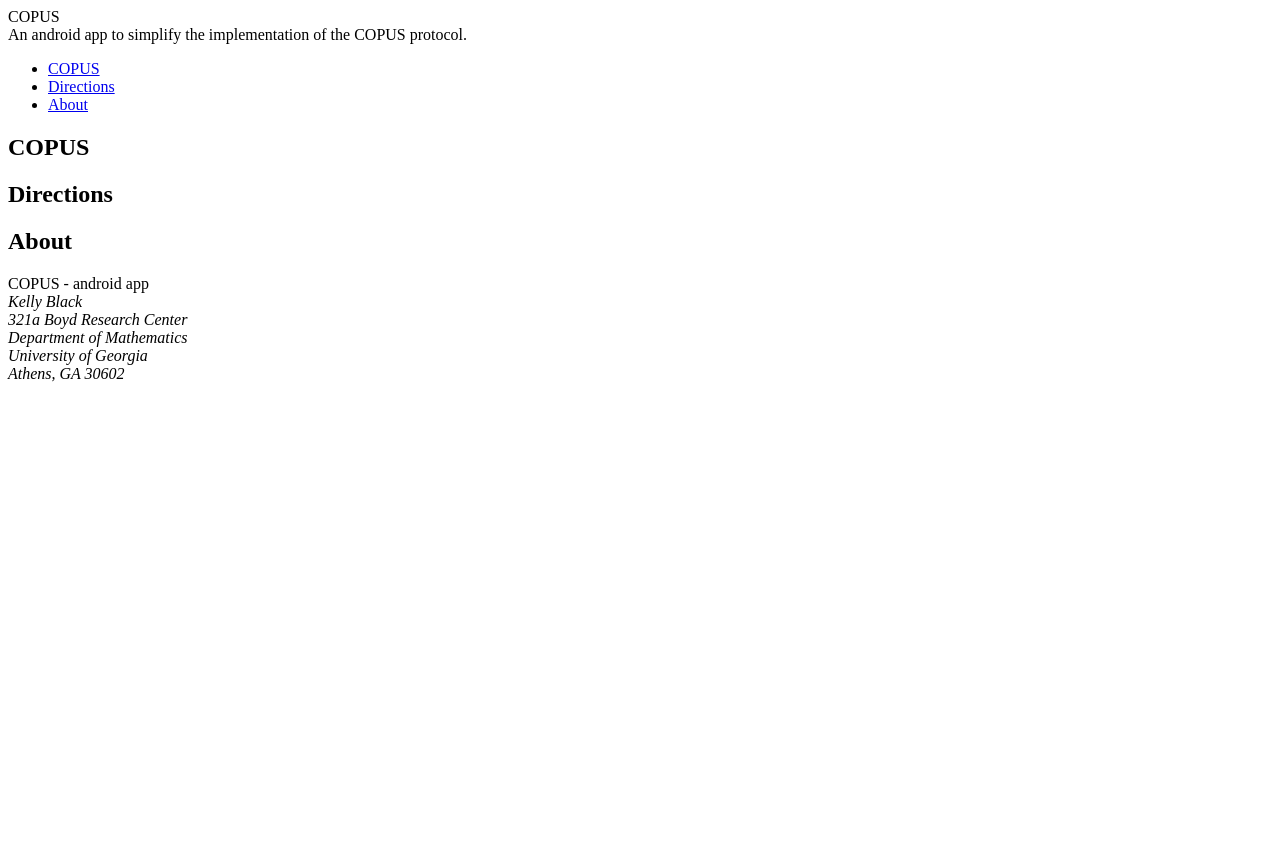
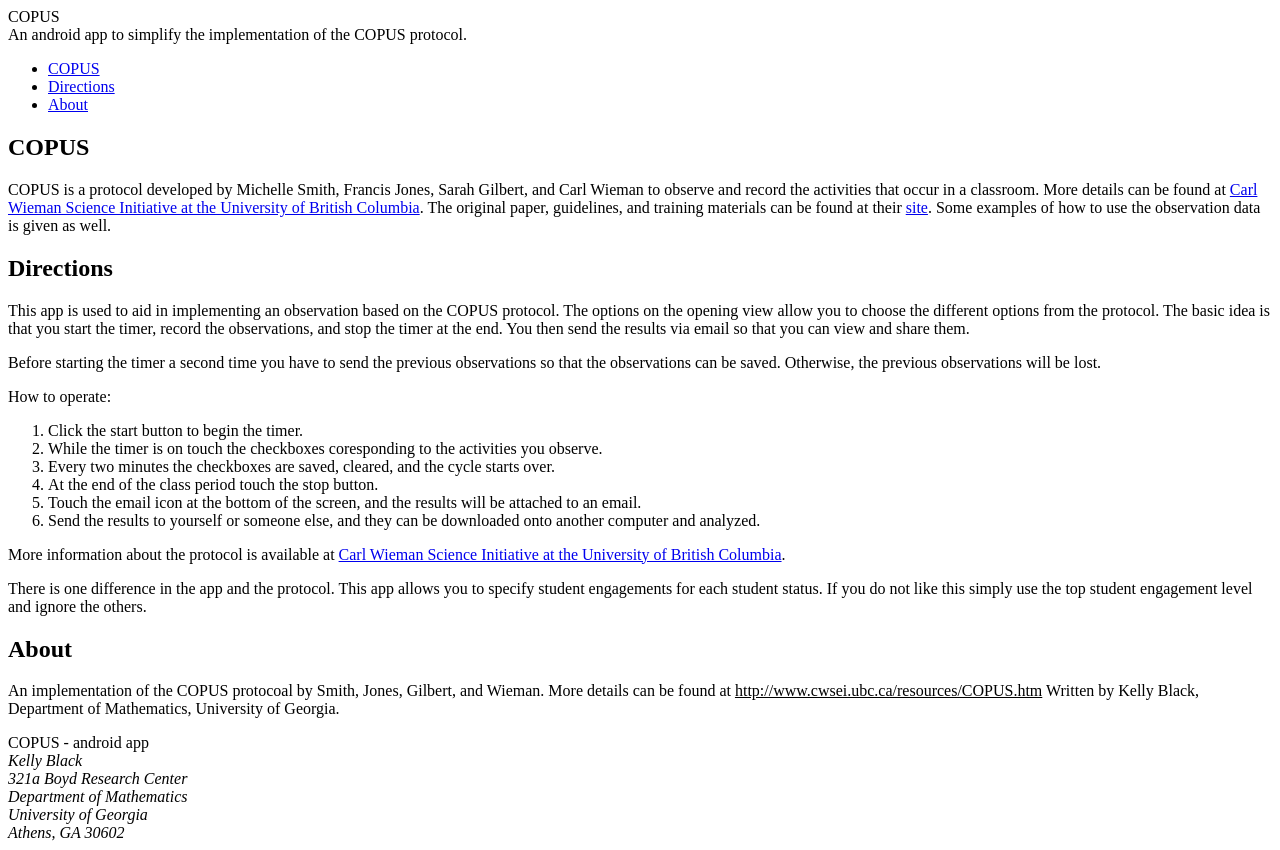
Before and after one commit to KellyBlack/COPUS, a plain HTML site: page www/index.html in a window 1280 px wide. Before the commit the page ends 800 px from the top, so only its background shows below. Drawn offline with Linux system fonts and the light colour scheme.

Commit message:
Added text for the main sections of the static web page

```diff
--- a/www/index.html
+++ b/www/index.html
@@ -22,14 +22,31 @@
 
 <section>
 <h2><a name="#copus">COPUS</a></h2>
+<p>COPUS is a protocol developed by Michelle Smith, Francis Jones, Sarah Gilbert, and Carl Wieman to observe and record the activities that occur in a classroom. More details can be found at <a href="http://www.cwsei.ubc.ca/resources/COPUS.htm">Carl Wieman Science Initiative at the University of British Columbia</a>. The original paper, guidelines, and training materials can be found at their <a href="http://www.cwsei.ubc.ca/resources/COPUS.htm">site</a>. Some examples of how to use the observation data is given as well.</p>
 </section>
 
 <section>
 <h2><a name="#directions">Directions</a></h2>
+<p>This app is used to aid in implementing an observation based on the COPUS protocol. The options on the opening view allow you to choose the different options from the protocol. The basic idea is that you start the timer, record the observations, and stop the timer at the end. You then send the results via email so that you can view and share them.</p>
+<p>Before starting the timer a second time you have to send the previous observations so that the observations can be saved. Otherwise, the previous observations will be lost. </p>
+<p>How to operate:</p>
+<ol>
+  <li>Click the start button to begin the timer.</li>
+  <li>While the timer is on touch the checkboxes coresponding to the activities you observe.</li>
+  <li>Every two minutes the checkboxes are saved, cleared, and the cycle starts over.</li>
+  <li>At the end of the class period touch the stop button.</li>
+  <li>Touch the email icon at the bottom of the screen, and the results will be attached to an email.</li>
+  <li>Send the results to yourself or someone else, and they can be downloaded onto another computer and analyzed.</li>
+</ol>
+<p>More information about the protocol is available at <a href="http://www.cwsei.ubc.ca/resources/COPUS.htm">Carl Wieman Science Initiative at the University of British Columbia</a>.</p>
+<p>There is one difference in the app and the protocol. This app allows you to specify student engagements for each student status. If you do not like this simply use the top student engagement level and ignore the others.</p>
+
 </section>
 
 <section>
 <h2><a name="#about">About</a></h2>
+<p>An implementation of the COPUS protocoal by Smith, Jones, Gilbert, and Wieman. More details can be found at <u>http://www.cwsei.ubc.ca/resources/COPUS.htm</u>
+Written by Kelly Black, Department of Mathematics, University of Georgia.</p>
 </section>
 
 </article>
```
